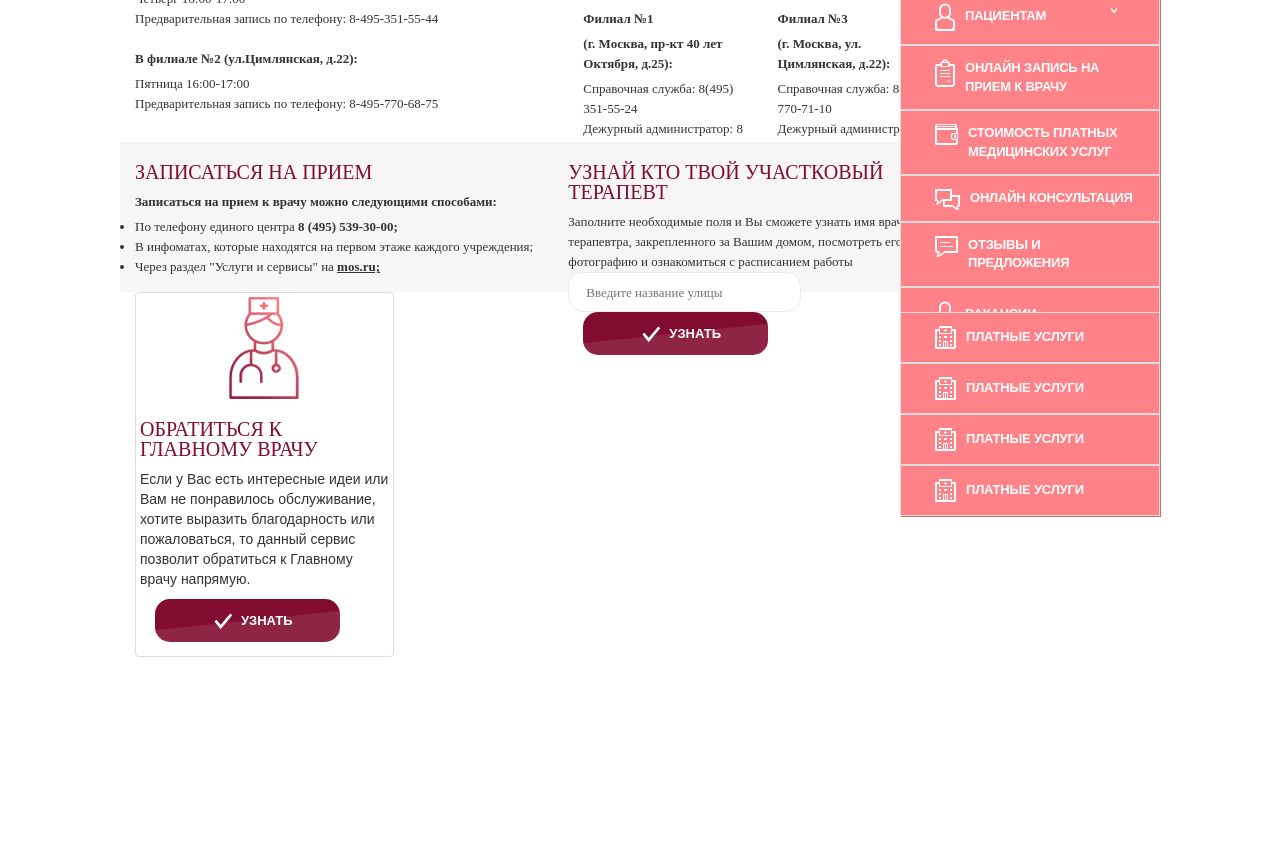
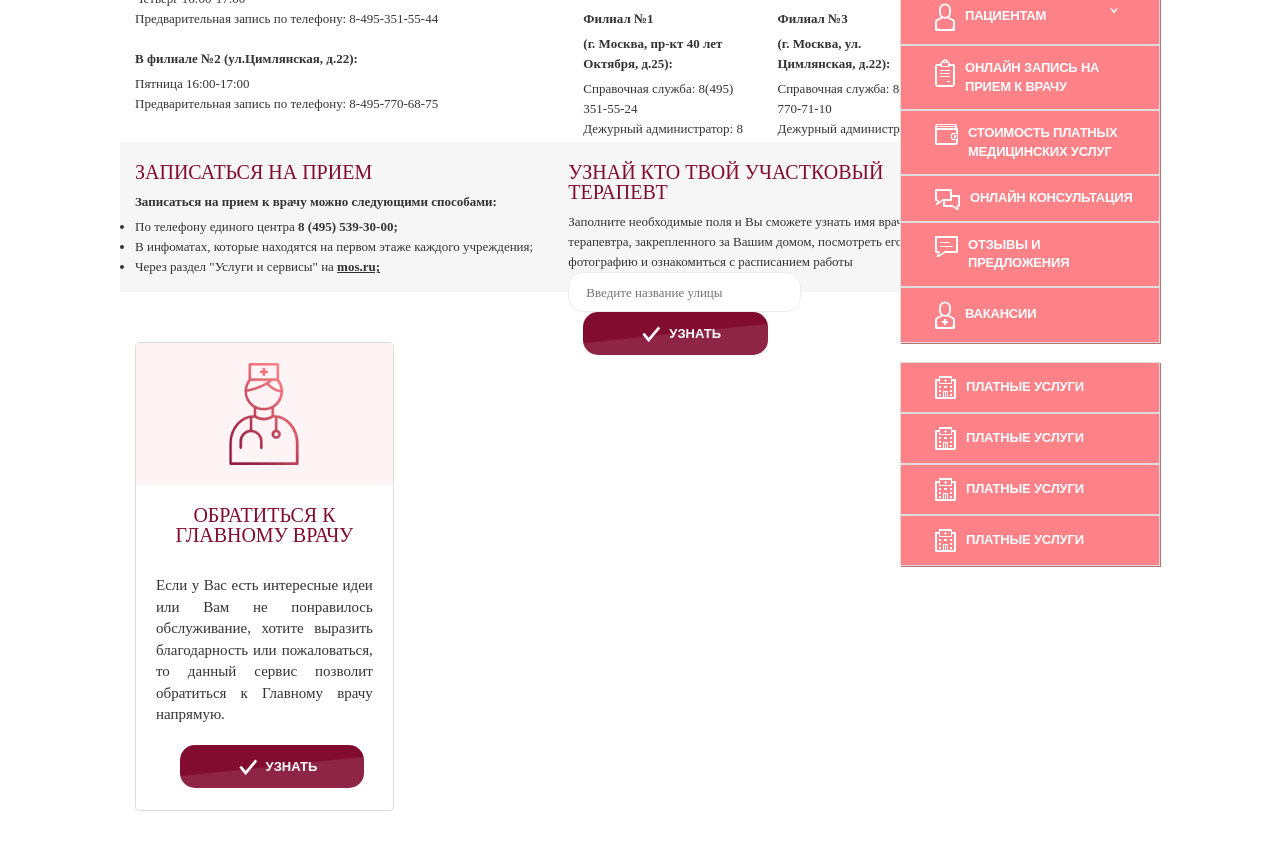
Before and after one commit to coatceatl/dgp, a website: page index.html in a window 1280 px wide. Shown: the part 1234-2081 px from the top of the page. Before the commit the page ends 1911 px from the top, so only its background shows below. Drawn offline with nearby package versions, Linux system fonts and the light colour scheme.

Commit message:
added css for refer

```diff
--- a/index.html
+++ b/index.html
@@ -400,13 +400,17 @@
             <div class='row'>
               <div class='col-lg-4'>
                 <div class='thumbnail'>
-                  <img src='images/icons/doctor.png' alt=''>
+                  <div class='refer-img'>
+                    <p class='refer-icons text-center'>
+                    <img src='images/icons/doctor.png' alt=''>
+                    </p>
+                  </div>
                   <div class='refer-caption'>
-                    <h2 class='heading'>Обратиться к Главному врачу</h2>
-                    <p>Если у Вас есть интересные идеи или Вам не понравилось обслуживание, хотите
+                    <h2 class='heading text-center'>Обратиться к Главному врачу</h2>
+                    <p class='refer-text text-justify'>Если у Вас есть интересные идеи или Вам не понравилось обслуживание, хотите
                     выразить благодарность или пожаловаться, то данный сервис позволит обратиться к
                     Главному врачу напрямую.</p>
-                    <p>
+                    <p class='text-center'>
                     <button type='submit' class='form-btn'>
                       <img class='form-mark' src='images/icons/mark.png' alt=''>Узнать
                     </button>
--- /dev/null
+++ b/scss/_refer.scss
@@ -0,0 +1,25 @@
+.refer {
+  margin-top: 50px;
+  margin-bottom: 50px;
+}
+.thumbnail {
+  padding: 0;
+}
+.refer-img {
+  height: 142px;
+  background-color: #fff4f5;
+}
+.refer-icons {
+  padding-top: 20px;
+}
+.refer-caption {
+  margin: 20px 20px 22px 20px;
+}
+.refer-text {
+  color: #333333;
+  font-family: "PT Sans";
+  font-size: 15px;
+  font-weight: 400;
+  margin-top: 30px;
+  margin-bottom: 20px;
+}
--- a/scss/main.scss
+++ b/scss/main.scss
@@ -2,3 +2,4 @@
 @import '_header.scss';
 @import '_hero.scss';
 @import '_content.scss';
+@import '_refer.scss';
```
Also changed, not shown: css/style.css, 1 other file.
